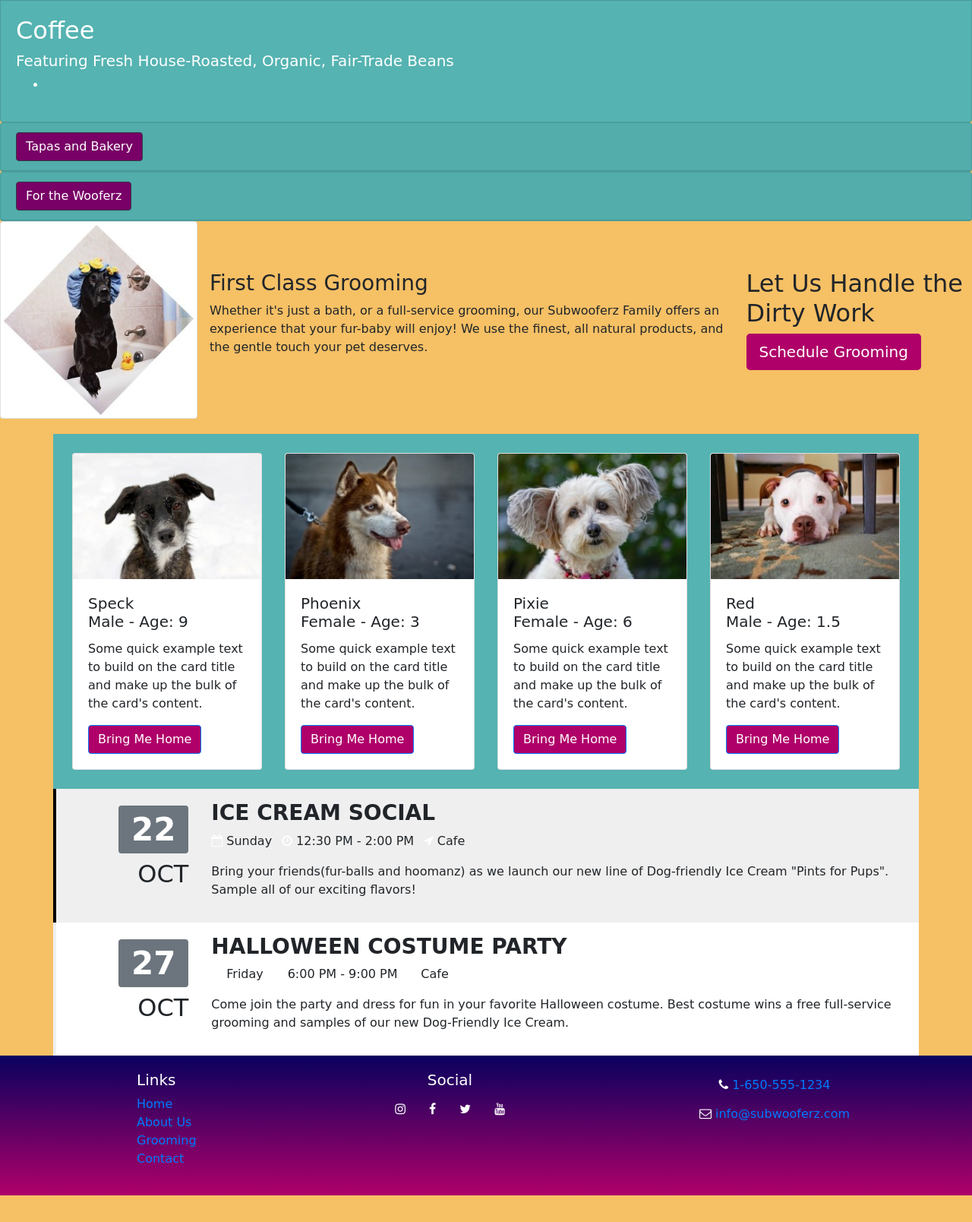
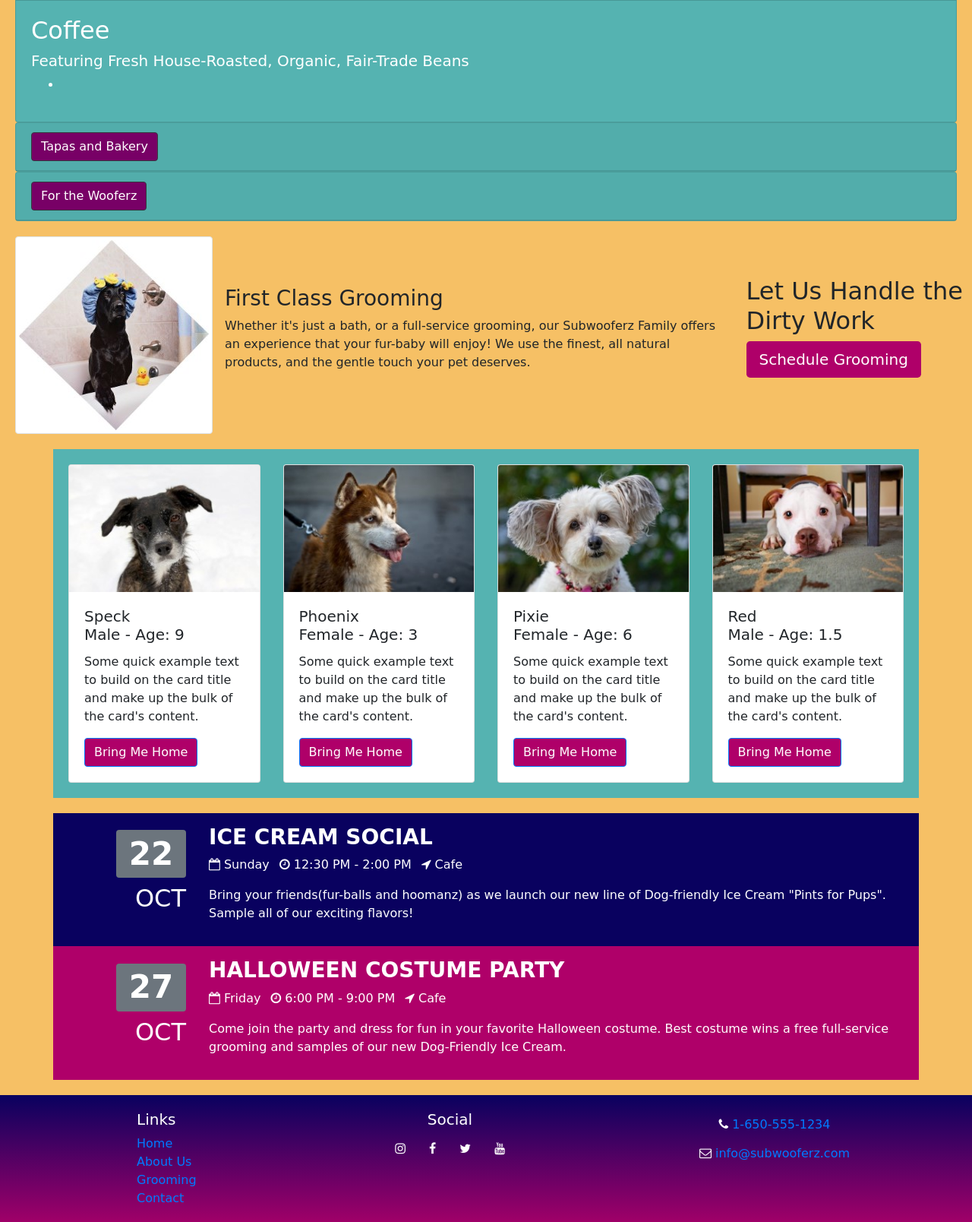
Before and after one commit to ChrisMOliva/Subwooferz, a website: page index.html in a window 1280 px wide. Shown: the part 830-2438 px from the top of the page at 76% size. Before the commit the page ends 2403 px from the top, so only its background shows below. Drawn offline with nearby package versions, Linux system fonts and the light colour scheme; a web font is replaced by a local one.

Commit message:
Added misc CSS Styling.

```diff
--- a/css/styles.css
+++ b/css/styles.css
@@ -12,6 +12,7 @@ body {
 
 footer {
     background-image: linear-gradient(to bottom, #09015f, #400162, #780066, #af0069);
+    margin-top: 20px;
     padding: 20px 0;
     color: white;
 }
@@ -46,13 +47,13 @@ footer {
 }
 
 .row-striped:nth-of-type(odd) {
-    background-color: #efefef;
-    border-left: 4px #000000 solid;
+    background-color: #09015f;
+    color: white;
 }
 
 .row-striped:nth-of-type(even) {
-    background-color: #ffffff;
-    border-left: 4px #efefef solid;
+    background-color: #af0069;
+    color: white;
 }
 
 .row-striped {
@@ -69,10 +70,16 @@ footer {
 }
 
 #accordion .card {
+    margin-left: 20px;
+    margin-right: 20px;
     background-color: #55b3b1;
     color: white;
 }
 
+#groomingDiv {
+    margin-top: 20px;
+    margin-left: 20px;
+}
 
 #groomingButton {
     background-color: #af0069;
@@ -80,7 +87,8 @@ footer {
 
 #fosterCards {
     margin-top: 20px;
-    padding: 25px;
+    margin-bottom: 20px;
+    padding: 20px;
     background-color: #55b3b1;
 }
 
```
